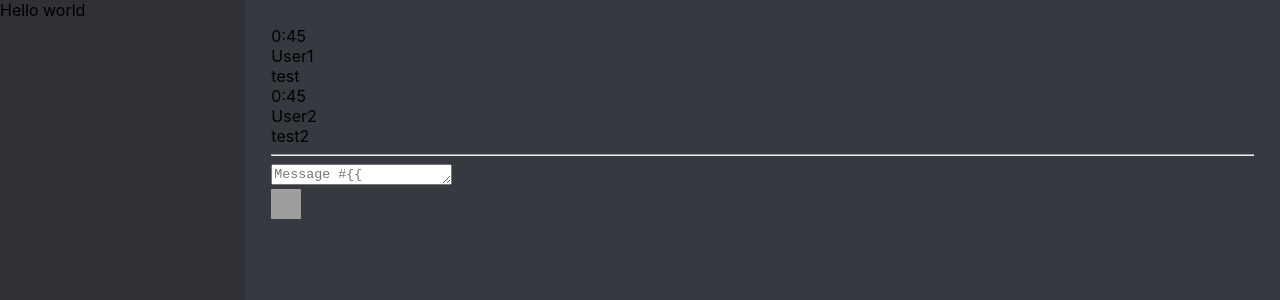
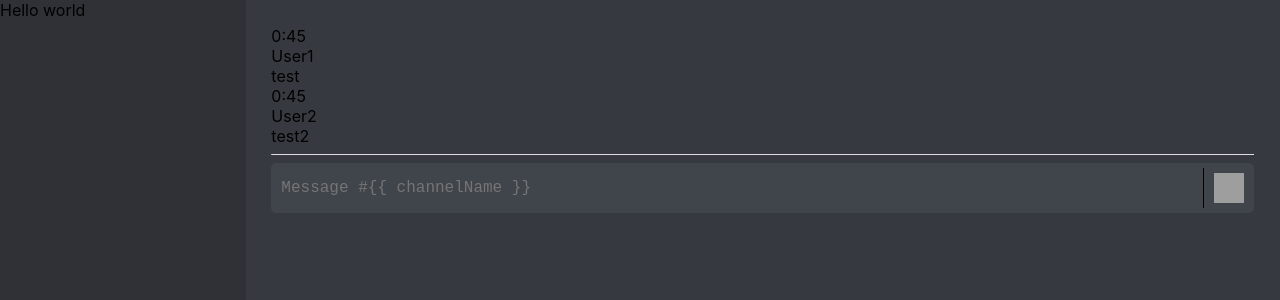
Before and after one commit to nixin72/SOEN-341-proj, a React (Create React App) app: page / in a window 1280 px wide. Shown: the top 300 px of the page. Built offline with nearby package versions, Linux system fonts and the light colour scheme; grey boxes are pictures that could not be loaded.

Commit message:
CSS for the message box

```diff
--- a/src/App.scss
+++ b/src/App.scss
@@ -36,5 +36,38 @@ $text: #dcddde;
     display: flex;
     flex-direction: column;
     padding: 2%;
+
+    hr {
+      border-top: thin solid #DDD;
+      border-bottom: none;
+    }
+
+    .messageBox {
+      display: flex;
+      align-items: center;
+      justify-content: center;
+      border-radius: 5px;
+      background: $bg-light;
+
+      textarea {
+        background: inherit;
+        width: calc(100% - 20px);
+        resize: none;
+        border: none;
+        padding: 10px ;
+        font-size: 1rem;
+        line-height: 1.25rem;
+        color: $text;
+        outline: 0;
+        max-height: 150px;
+        min-height: 20px;
+        height: auto;
+        border-right: thin solid black;
+      }
+
+      div {
+        padding: 10px 10px 6px 10px;
+      }
+    }
   }
 }
```
